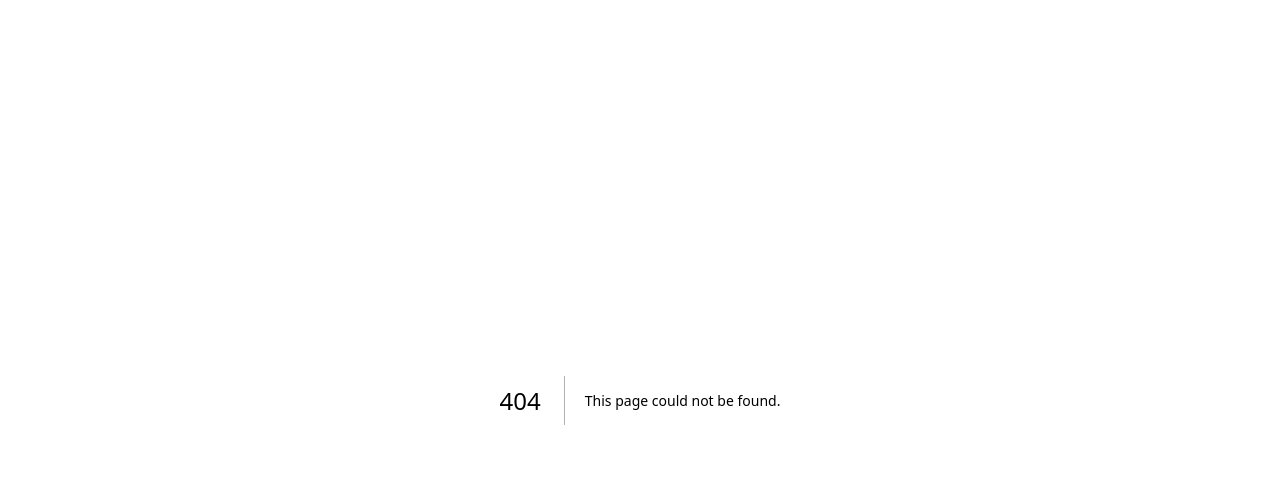
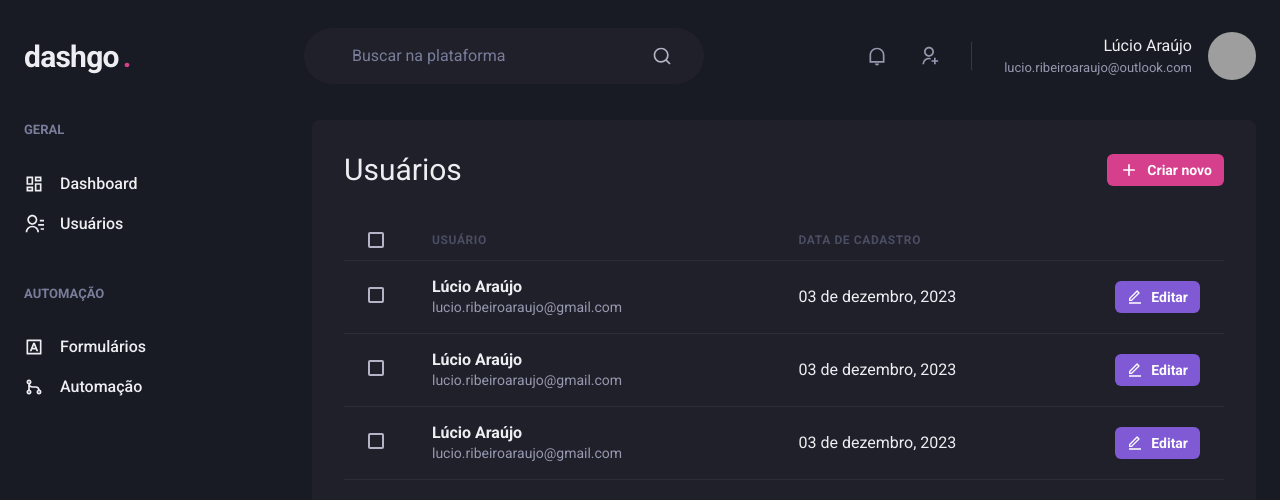
Before and after one commit to lucio-araujo/rocketseat-ignite-reactjs-dashgo, a Next.js app: page /users in a window 1280 px wide. Before the commit this address had no page. Shown: the top 500 px of the page. Built offline with nearby package versions, Linux system fonts and the light colour scheme; grey boxes are pictures that could not be loaded.

Commit message:
UserList page

```diff
--- /dev/null
+++ b/src/pages/users/index.tsx
@@ -0,0 +1,141 @@
+import {
+  Box,
+  Button,
+  Checkbox,
+  Flex,
+  Heading,
+  Icon,
+  Table,
+  Tbody,
+  Td,
+  Text,
+  Th,
+  Thead,
+  Tr,
+} from "@chakra-ui/react";
+import { RiAddLine, RiEditLine } from "react-icons/ri";
+import { Header } from "../../components/Header";
+import { Sidebar } from "../../components/Sidebar";
+
+export default function UserList() {
+  return (
+    <Flex h="100vh" direction="column">
+      <Header />
+      <Flex w="100%" maxW={1480} mx="auto" my="6" px="6">
+        <Sidebar />
+        <Box flex="1" borderRadius={8} bg="gray.800" p="8">
+          <Flex mb="8" justify="space-between" align="center">
+            <Heading size="lg" fontWeight="normal">
+              Usuários
+            </Heading>
+            <Button
+              as="a"
+              size="sm"
+              fontSize="sm"
+              colorScheme="pink"
+              leftIcon={<Icon as={RiAddLine} fontSize="20" />}
+              display="flex"
+              alignItems="center"
+              justifyContent="center"
+            >
+              Criar novo
+            </Button>
+          </Flex>
+
+          <Table colorScheme="whiteAlpha">
+            <Thead>
+              <Tr>
+                <Th px="6" color="gray.300" w="8">
+                  <Checkbox colorScheme="pink" />
+                </Th>
+                <Th>Usuário</Th>
+                <Th>Data de cadastro</Th>
+                <Th w="8"></Th>
+              </Tr>
+            </Thead>
+            <Tbody>
+              <Tr>
+                <Td px="6">
+                  <Checkbox colorScheme="pink" />
+                </Td>
+                <Td>
+                  <Box>
+                    <Text fontWeight="bold">Lúcio Araújo</Text>
+                    <Text fontSize="sm" color="gray.300">
+                      lucio.ribeiroaraujo@gmail.com
+                    </Text>
+                  </Box>
+                </Td>
+                <Td>03 de dezembro, 2023</Td>
+                <Td>
+                  <Button
+                    as="a"
+                    size="sm"
+                    fontSize="sm"
+                    colorScheme="purple"
+                    leftIcon={<Icon as={RiEditLine} fontSize="16" />}
+                    display="flex"
+                    alignItems="center"
+                    justifyContent="center"
+                  >
+                    Editar
+                  </Button>
+                </Td>
+              </Tr>
+              <Tr>
+                <Td px="6">
+                  <Checkbox colorScheme="pink" />
+                </Td>
+                <Td>
+                  <Box>
+                    <Text fontWeight="bold">Lúcio Araújo</Text>
+                    <Text fontSize="sm" color="gray.300">
+                      lucio.ribeiroaraujo@gmail.com
+                    </Text>
+                  </Box>
+                </Td>
+                <Td>03 de dezembro, 2023</Td>
+                <Td>
+                  <Button
+                    as="a"
+                    size="sm"
+                    fontSize="sm"
+                    colorScheme="purple"
+                    leftIcon={<Icon as={RiEditLine} fontSize="16" />}
+                  >
+                    Editar
+                  </Button>
+                </Td>
+              </Tr>
+              <Tr>
+                <Td px="6">
+                  <Checkbox colorScheme="pink" />
+                </Td>
+                <Td>
+                  <Box>
+                    <Text fontWeight="bold">Lúcio Araújo</Text>
+                    <Text fontSize="sm" color="gray.300">
+                      lucio.ribeiroaraujo@gmail.com
+                    </Text>
+                  </Box>
+                </Td>
+                <Td>03 de dezembro, 2023</Td>
+                <Td>
+                  <Button
+                    as="a"
+                    size="sm"
+                    fontSize="sm"
+                    colorScheme="purple"
+                    leftIcon={<Icon as={RiEditLine} fontSize="16" />}
+                  >
+                    Editar
+                  </Button>
+                </Td>
+              </Tr>
+            </Tbody>
+          </Table>
+        </Box>
+      </Flex>
+    </Flex>
+  );
+}
```
